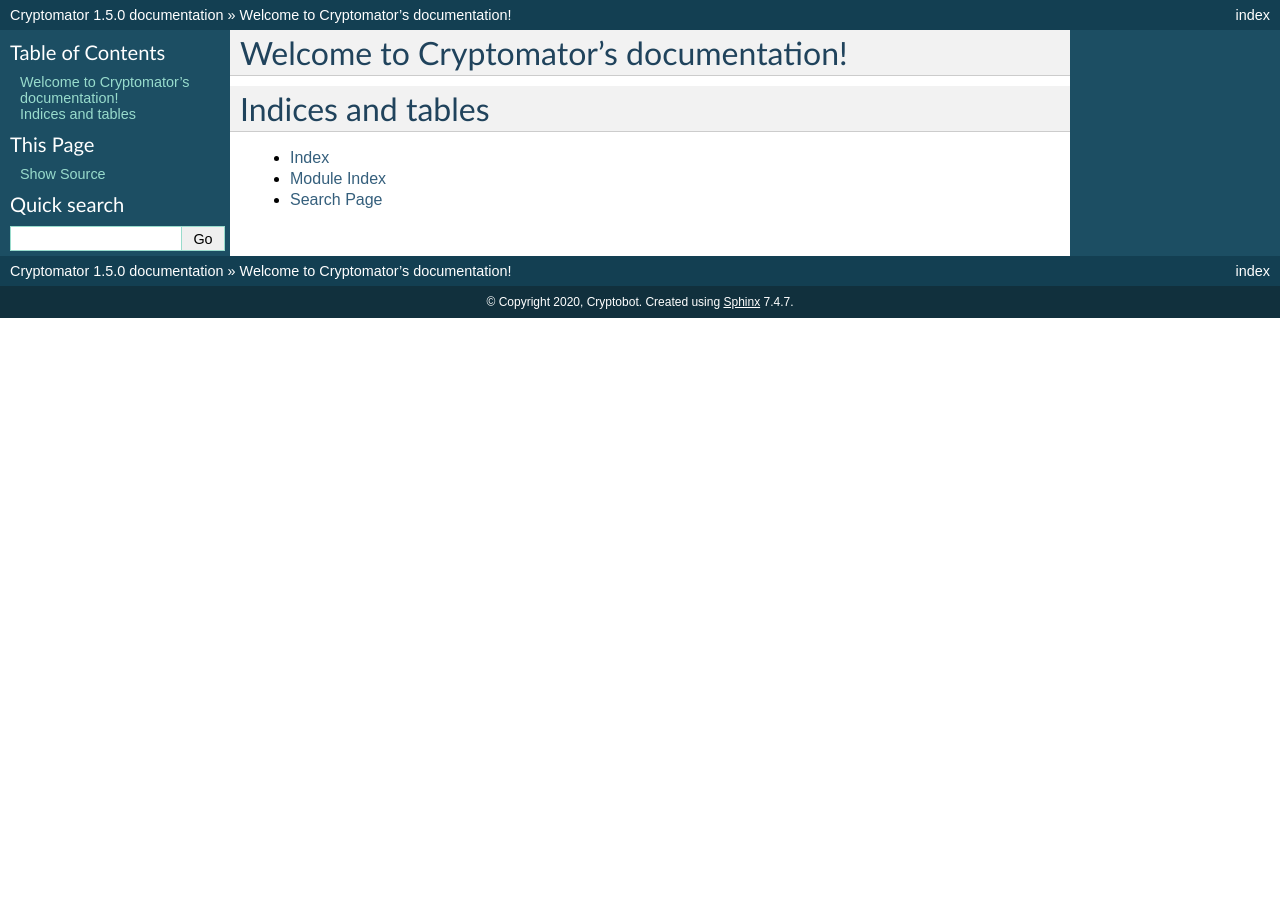
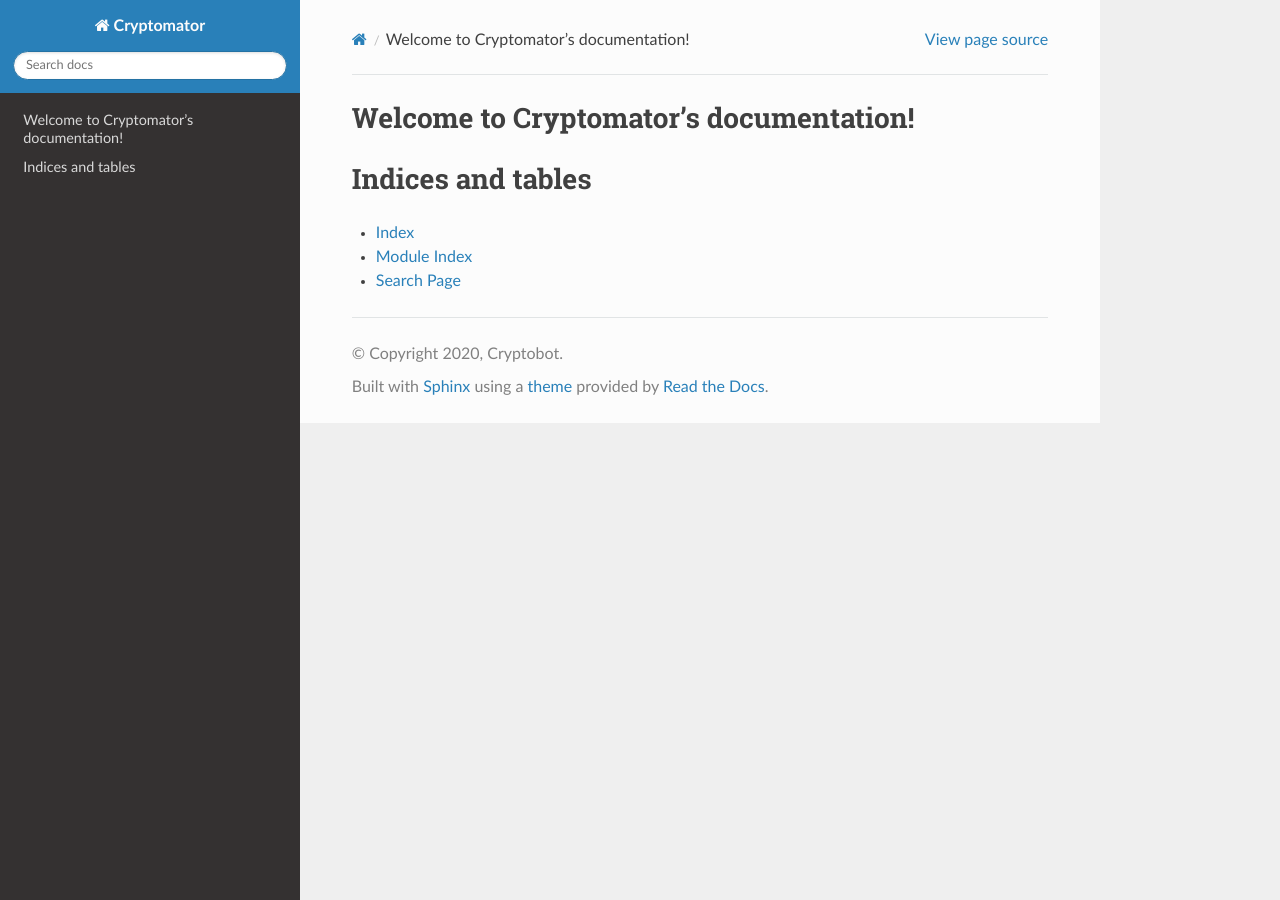
Before and after one commit to cryptomator/docs, a Sphinx documentation site: the page built from source/index.rst, in a window 1280 px wide. Built offline with Sphinx 7.4.7 and the Read the Docs theme 2.0.0, drawn with Linux system fonts in a browser that asks for light colours; pages that are not in the unit, such as notebooks, are missing from menus.

Commit message:
add readTheDocs theme

```diff
--- a/source/conf.py
+++ b/source/conf.py
@@ -3,6 +3,8 @@
 # This file only contains a selection of the most common options. For a full
 # list see the documentation:
 # https://www.sphinx-doc.org/en/master/usage/configuration.html
+
+import sphinx_rtd_theme
 
 # -- Path setup --------------------------------------------------------------
 
@@ -30,7 +32,9 @@
 # Add any Sphinx extension module names here, as strings. They can be
 # extensions coming with Sphinx (named 'sphinx.ext.*') or your custom
 # ones.
-extensions = ['recommonmark'
+extensions = [
+    'recommonmark',
+    "sphinx_rtd_theme"
 ]
 
 # Add any paths that contain templates here, relative to this directory.
@@ -47,7 +51,7 @@
 # The theme to use for HTML and HTML Help pages.  See the documentation for
 # a list of builtin themes.
 #
-html_theme = 'classic'
+html_theme = 'sphinx_rtd_theme'
 
 # Add any paths that contain custom static files (such as style sheets) here,
 # relative to this directory. They are copied after the builtin static files,
```
